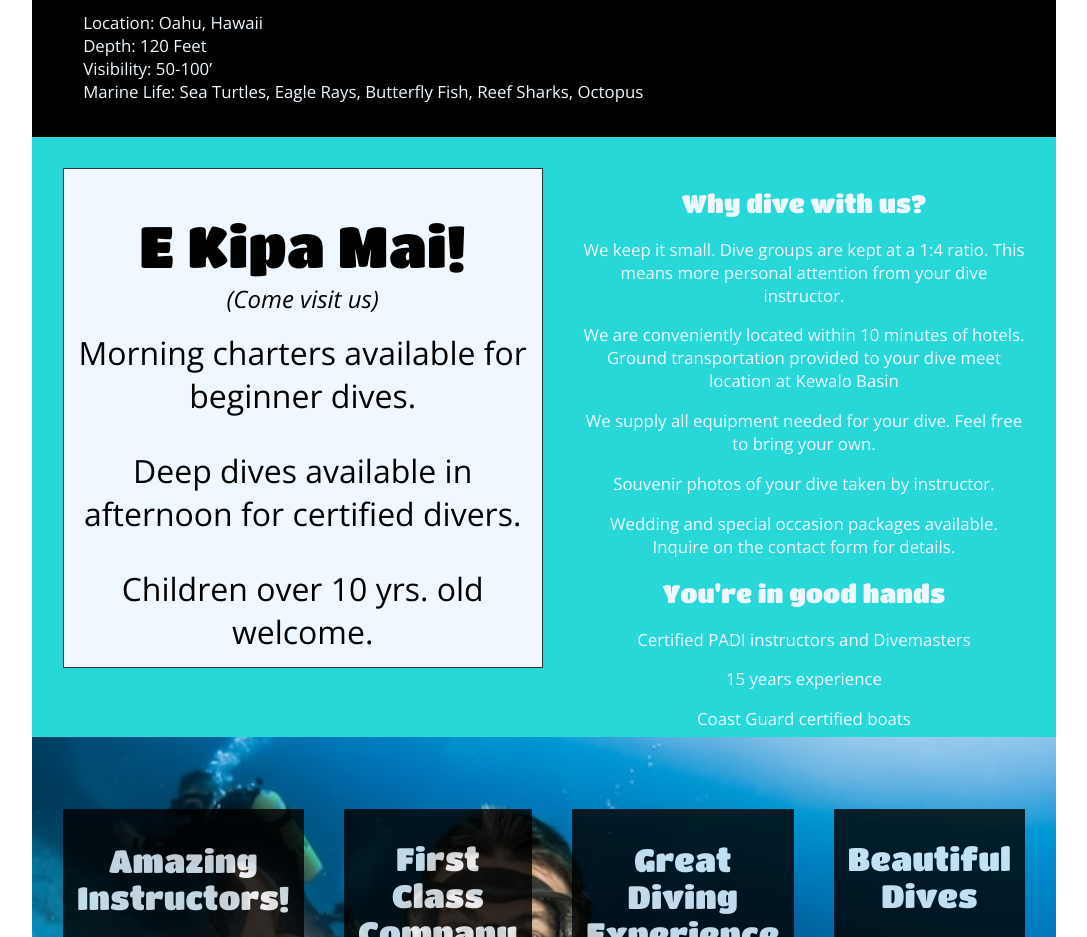
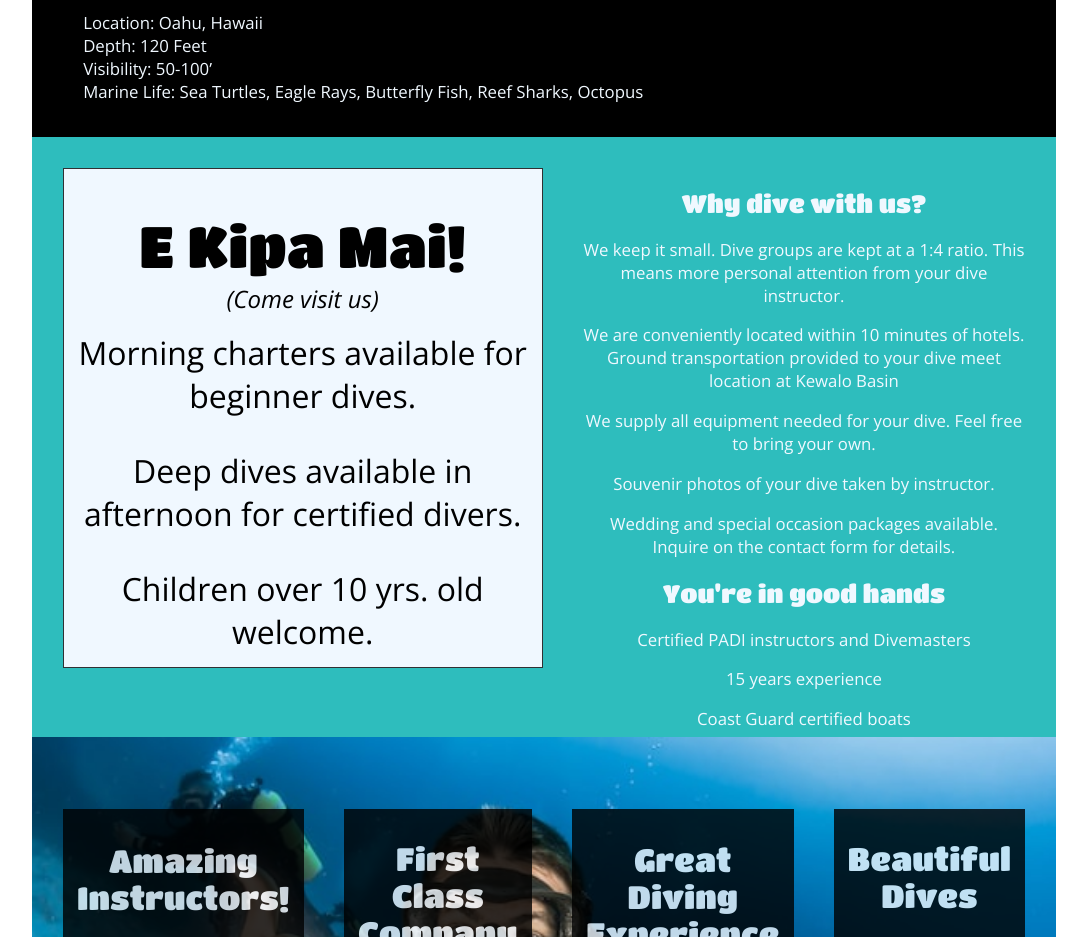
Before and after one commit to KristenMorrison/Seabubbles, a plain HTML site: page dive.html in a window 1280 px wide. Shown: the part 2480-3417 px from the top of the page, without its empty margins (96-1183 px from the left). Drawn offline with nearby package versions, Linux system fonts and the light colour scheme.

Commit message:
updated color on section to closer match nav/footer

```diff
--- a/styles.css
+++ b/styles.css
@@ -124,7 +124,7 @@ body {
     display: grid;
     column-gap: 40px;
     grid-template-columns: auto auto;
-    background-color: #17d4d4ec;
+    background-color: #2ebdbd;
     padding: 3% 3% 1% 3%;
     height: 600px;
 
```
